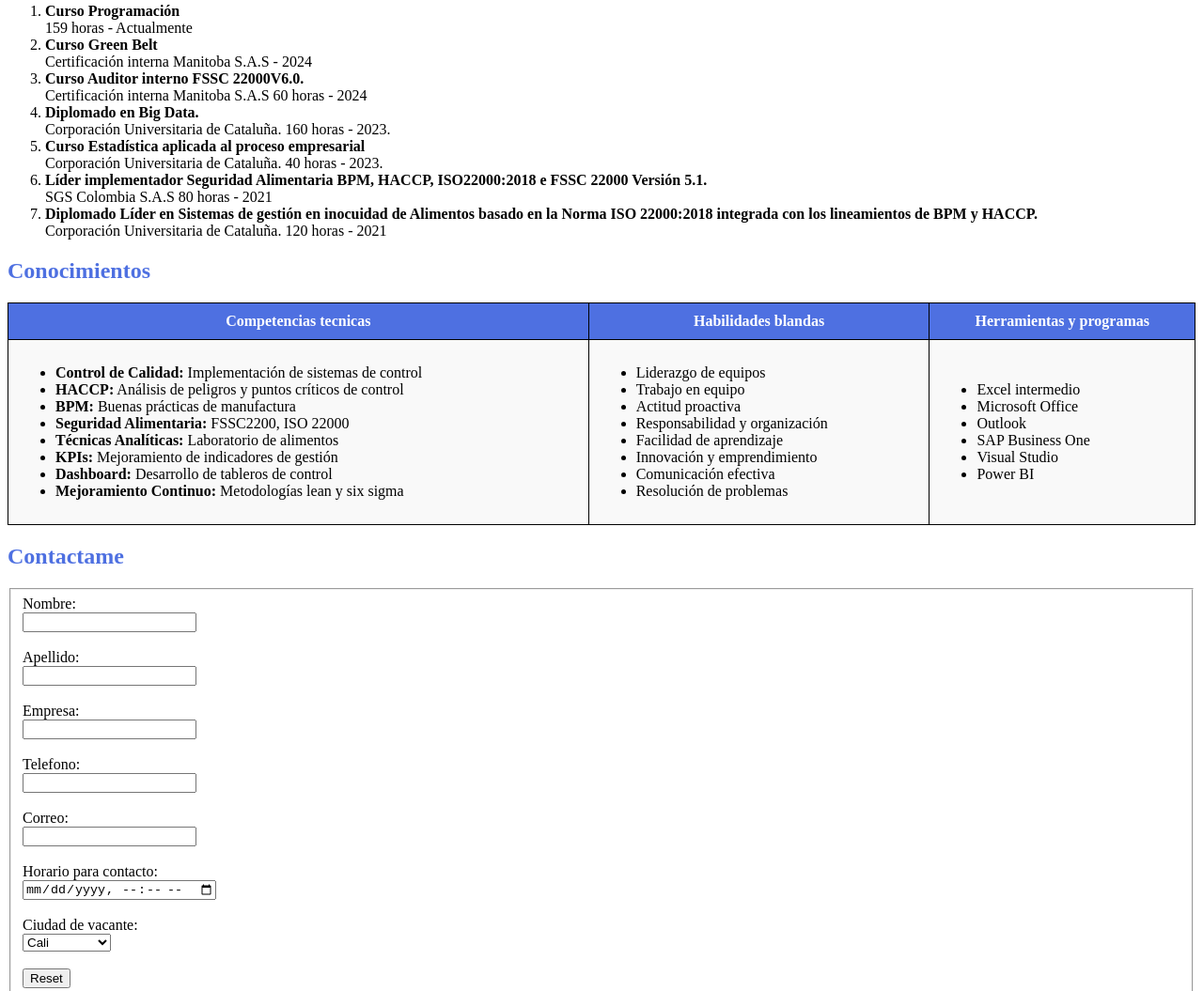
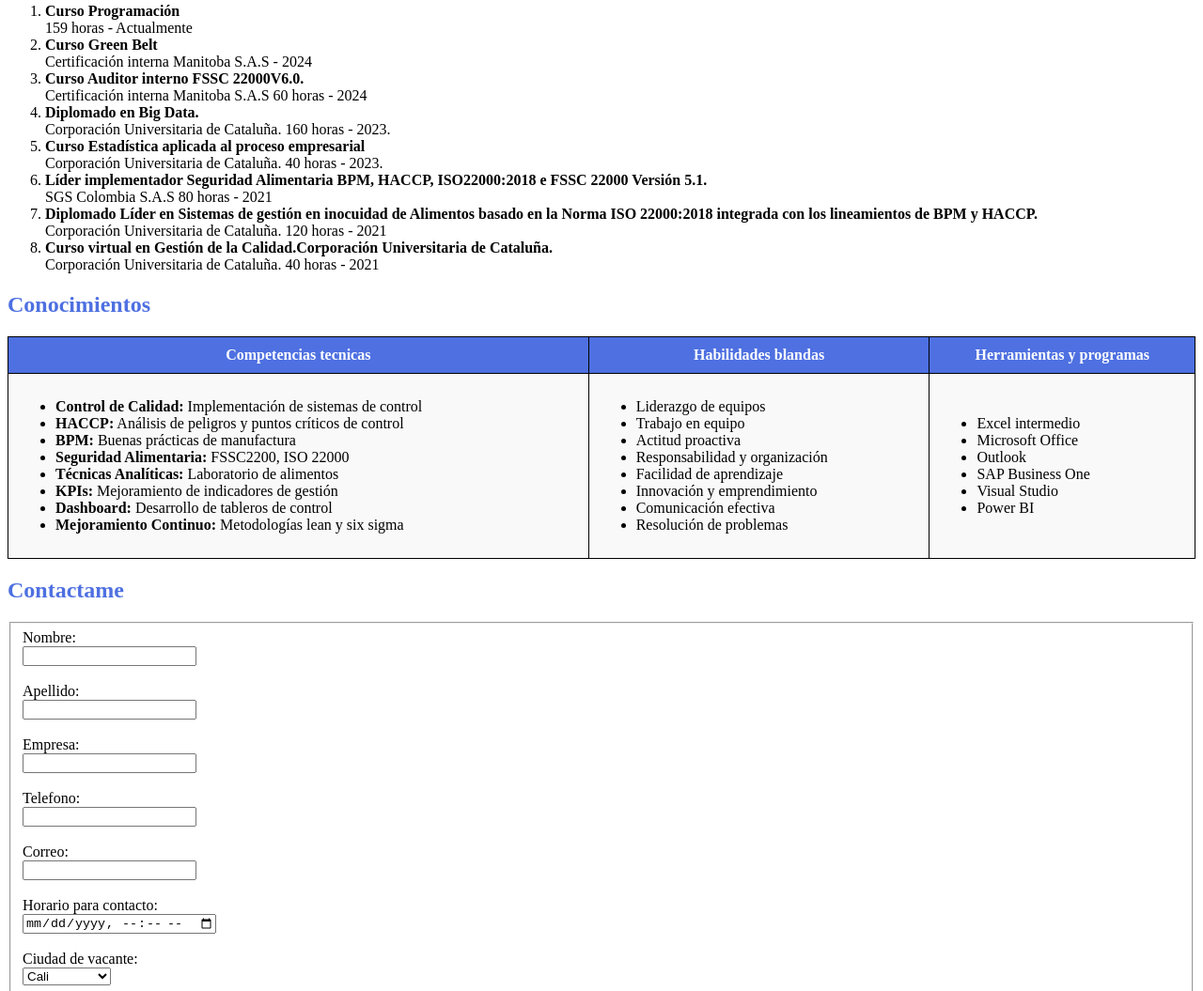
Before and after one commit to Juliana0510/hojadevida, a plain HTML site: page index.html in a window 1280 px wide. Shown: the part 1656-2711 px from the top of the page at 94% size. Drawn offline with Linux system fonts and the light colour scheme.

Commit message:
Se modifica sección de Estudios complementarios

```diff
--- a/index.html
+++ b/index.html
@@ -111,6 +111,8 @@
                     SGS Colombia S.A.S 80 horas - 2021</li>
                 <li><strong>Diplomado Líder en Sistemas de gestión en inocuidad de Alimentos basado en la Norma ISO 22000:2018 integrada con los lineamientos de BPM y HACCP.</strong><br>
                     Corporación Universitaria de Cataluña. 120 horas - 2021</li>
+                <li><strong>Curso virtual en Gestión de la Calidad.Corporación Universitaria de Cataluña.</strong><br>
+                    Corporación Universitaria de Cataluña. 40 horas - 2021</li>
             </ol>
         </section>
 
```
